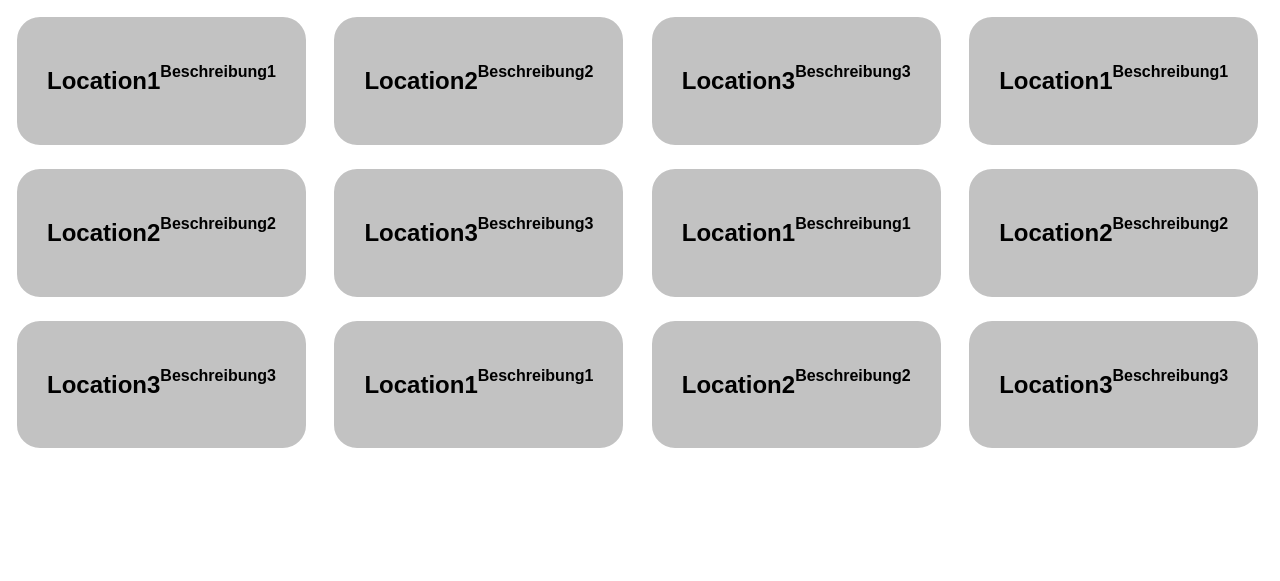
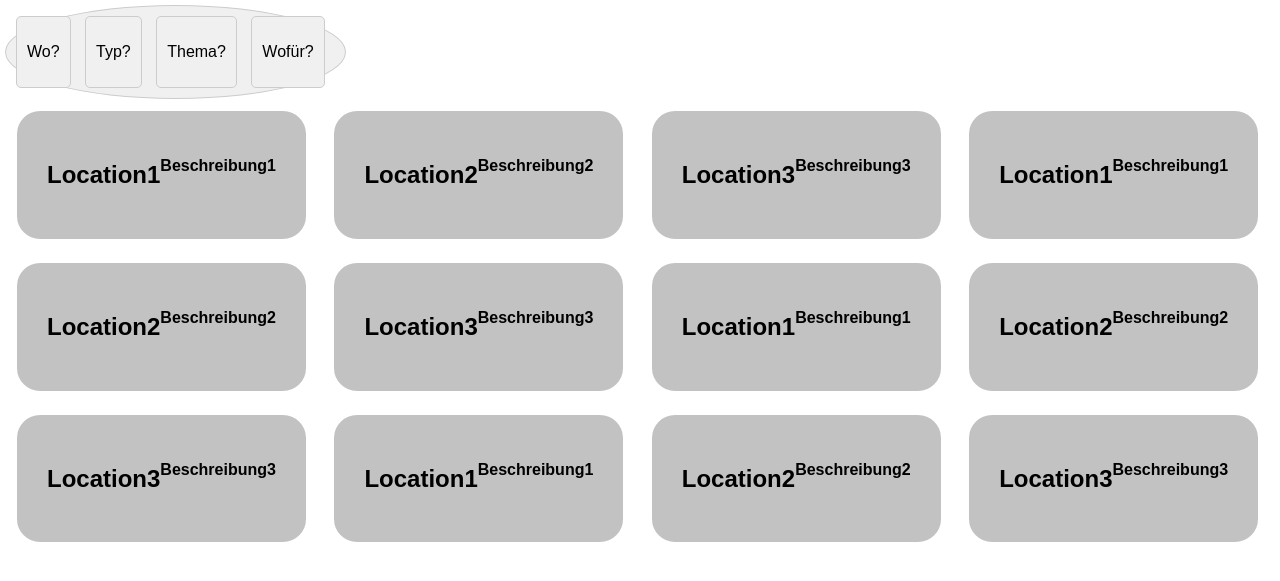
Before and after one commit to sb21k1/WEB_Entwicklung_24, a Flask app: page / in a window 1280 px wide. Shown: the top 581 px of the page. Run offline with Flask 3, Linux system fonts and the light colour scheme.

Commit message:
Version 1.0.02

```diff
--- /dev/null
+++ b/static/filter_bar.css
@@ -0,0 +1,31 @@
+/* styles.css */
+
+.filter_bar {
+    display: inline-block;
+    margin-right: 10px;
+    padding: 10px;
+    background-color: #f0f0f0;
+    border: 1px solid #ccc;
+    border-radius: 100%;
+    cursor: pointer;
+}
+
+.location-geo-filter-button,
+.location-type-filter-button,
+.location-theme-filter-button,
+.usecase-filter-button {
+    display: inline-block;
+    margin-right: 10px;
+    padding: 10px;
+    background-color: #f0f0f0;
+    border: 1px solid #ccc;
+    border-radius: 5px;
+    cursor: pointer;
+}
+
+.location-geo-filter-button:hover,
+.location-type-filter-button:hover,
+.location-theme-filter-button:hover,
+.usecase-filter-button:hover {
+    background-color: #e0e0e0;
+}
--- /dev/null
+++ b/templates/filter_bar_template.html
@@ -0,0 +1,17 @@
+
+<body>
+    <div class="filter_bar">
+    <div class="location-geo-filter-button">
+            <p>Wo?</p>
+        </div>
+    <div class="location-type-filter-button">
+            <p>Typ?</p>
+        </div>
+    <div class="location-theme-filter-button">
+            <p>Thema?</p>
+        </div>
+    <div class="usecase-filter-button">
+            <p>Wofür?</p>
+        </div>
+</div>
+</body>
--- a/templates/index.html
+++ b/templates/index.html
@@ -5,15 +5,19 @@
 
         <link rel="stylesheet" type="text/css" href="{{ url_for('static', filename='location_preview_styles.css') }}">
         <link rel="stylesheet" type="text/css" href="{{ url_for('static', filename='styles.css') }}">
+        <link rel="stylesheet" type="text/css" href="{{ url_for('static', filename='filter_bar.css') }}">
 
 </head>
 
 <body>
     <div>
-        {%for location in locations%}
-            {%include 'location_preview_template.html'%}
-        {%endfor%}
-    </div>
+            {%include 'filter_bar_template.html'%}
+        </div>
+    <div>
+         {%for location in locations%}
+                {%include 'location_preview_template.html'%}
+            {%endfor%}
+        </div>
 </body>
 
 </html>
--- a/templates/location_preview_template.html
+++ b/templates/location_preview_template.html
@@ -1,9 +1,5 @@
-<head>
 
 
-</head>
-
-<body>
 <div class="location_preview_container">
 
         <div>
@@ -18,4 +14,3 @@
                 <p><strong>{{location.description}}</strong></p>
             </div>
  </div>
-</body>
```
